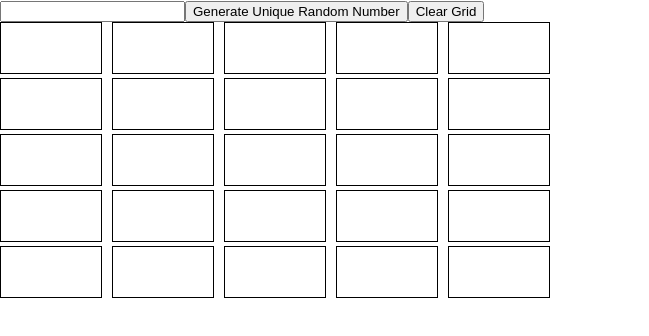
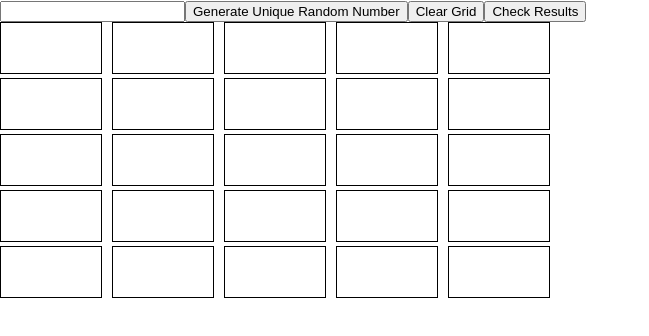
Before and after one commit to RABlue27/pokerbingo, a React (Create React App) app: page / in a window 1280 px wide. Shown: the top 336 px of the page, without its empty margins (0-649 px from the left). Built offline with nearby package versions, Linux system fonts and the light colour scheme.

Commit message:
working game

```diff
--- a/src/App.js
+++ b/src/App.js
@@ -20,8 +20,7 @@ const Grid = () => {
     setInputNumber(randomNum);
     setUsed(prevUsed => [...prevUsed, randomNum]); // Append randomNum to the used array
 
-    console.log(updatedNumbers);
-    checkRowsColumns();
+    // console.log(updatedNumbers);
   };
 
   function mapNumberToCard(number) {
@@ -167,30 +166,73 @@ function isJacksOrBetter(numbers) {
   return false; // Returns false if no two of the same number above 10 are found
 }
 
+function checkResult(numbers) {
+  if (numbers.includes(-1)) {
+    return 0;
+  }
+  if (isStraightFlush(numbers)) {
+    console.log('Type: Straight Flush');
+    return 4000;
+  }
+  if (isQuads(numbers)) {
+    console.log('Type: Quads');
+    return 125;
+  }
+  if (isFullHouse(numbers)) {
+    console.log('Type: Full House');
+    return 35;
+  }
+  if (isFlush(numbers)) {
+    console.log('Type: Flush');
+    return 30;
+  }
+  if (isStraight(numbers)) {
+    console.log('Type: Straight');
+    return 20;
+  }
+  if (isTrips(numbers)) {
+    console.log('Type: Trips');
+    return 15;
+  }
+  if (isTwoPair(numbers)) {
+    console.log('Type: Two Pair');
+    return 10;
+  }
+  if (isJacksOrBetter(numbers)) {
+    console.log('Type: Jacks or Better');
+    return 5;
+  }
+  console.log('Type: None matched');
+  return 0;
+}
 
-  const checkRowsColumns = () => {
-    // Check every row
-    grid.forEach((row, rowIndex) => {
-      const isRowFull = row.every(cell => cell !== -1);
-      if (isRowFull) {
-        console.log(`Row ${rowIndex + 1} is full`);
-      }
-    });
 
-    // Check every column
-    for (let colIndex = 0; colIndex < grid[0].length; colIndex++) {
-      let isColFull = true;
-      for (let rowIndex = 0; rowIndex < grid.length; rowIndex++) {
-        if (grid[rowIndex][colIndex] === -1) {
-          isColFull = false;
-          break;
-        }
-      }
-      if (isColFull) {
-        console.log(`Column ${colIndex + 1} is full`);
-      }
+const checkRowsColumns = () => {
+  let result = 0;
+  const rowArrays = grid.slice(); // Assuming grid is defined elsewhere
+  const columnArrays = [];
+
+  for (let i = 0; i < grid.length; i++) {
+    const columnArray = [];
+    for (let j = 0; j < grid[i].length; j++) {
+      columnArray.push(grid[j][i]); // Push elements from each column to columnArray
     }
-  };
+    columnArrays.push(columnArray); // Push each columnArray to columnArrays
+  }
+
+  for (let r = 0; r < rowArrays.length; r++) {
+    result += checkResult(rowArrays[r]);
+  }
+
+  for (let c = 0; c < columnArrays.length; c++) {
+    result += checkResult(columnArrays[c]);
+  }
+
+  console.log("Score: ", result);
+};
+
+
+
 
 
   const handleClick = (row, col) => {
@@ -336,9 +378,6 @@ function testJacks() {
   console.log('Is it Jacks?', isJacksOrBetter(notJacks)); // Expected output: false
 }
 
-
-
-
 //test ends
 // testStraightFlush();
 // testQuads();
@@ -347,7 +386,7 @@ function testJacks() {
 // testStraight();
 // testTrips();
 // testTwoPair();
-testJacks();
+// testJacks();
 
   return (
     <div>
@@ -362,6 +401,10 @@ testJacks();
 
       <button onClick={clearGrid}>
         Clear Grid
+      </button>
+
+      <button onClick={checkRowsColumns}>
+          Check Results
       </button>
 
       {grid.map((rowArray, rowIndex) => (
```
